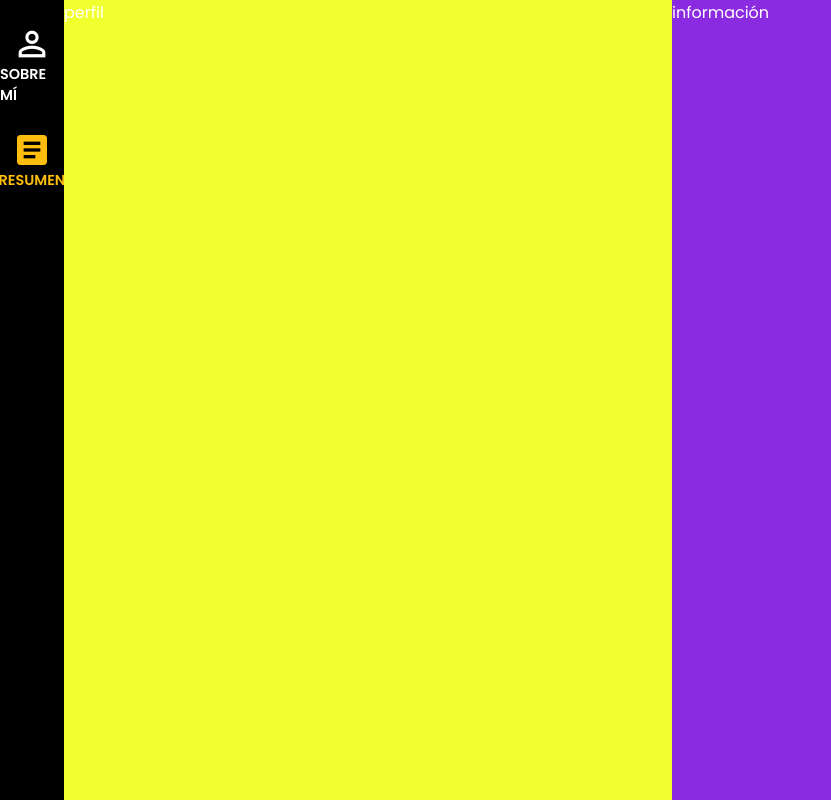
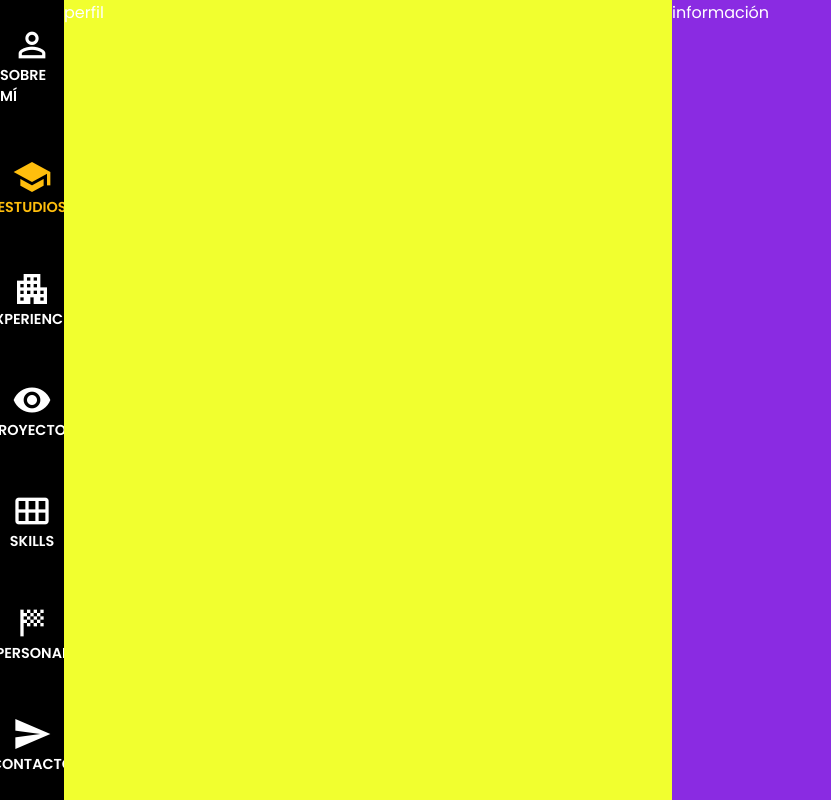
Before and after one commit to aramossanchez/pagina_personal_2, a Next.js app: page / in a window 1280 px wide. Shown: the whole page, without its empty margins (0-831 px from the left). Built offline with nearby package versions, Linux system fonts and the light colour scheme.

Commit message:
feat: menu navbar

```diff
--- a/components/menuNavBar/menuNavBar.component.jsx
+++ b/components/menuNavBar/menuNavBar.component.jsx
@@ -2,14 +2,34 @@ import style from './menuNavBar.module.scss';
 
 export default function MenuNavBarComponent() {
     return (
-        <section>
+        <section className={style.menu_navbar_container}>
             <div className={style.link}>
                 <span className="material-icons">person_outline</span>
                 <span>Sobre mí</span>
             </div>
             <div className={style.link_active}>
-                <span className="material-icons">article</span>
-                <span>Resumen</span>
+                <span className="material-icons">school</span>
+                <span>Estudios</span>
+            </div>
+            <div className={style.link}>
+                <span className="material-icons">apartment</span>
+                <span>Experiencia</span>
+            </div>
+            <div className={style.link}>
+                <span className="material-icons">visibility</span>
+                <span>Proyectos</span>
+            </div>
+            <div className={style.link}>
+                <span className="material-icons">calendar_view_month</span>
+                <span>Skills</span>
+            </div>
+            <div className={style.link}>
+                <span className="material-icons">sports_score</span>
+                <span>Personal</span>
+            </div>
+            <div className={style.link}>
+                <span className="material-icons">send</span>
+                <span>Contacto</span>
             </div>
         </section>
     )
--- a/components/menuNavBar/menuNavBar.module.scss
+++ b/components/menuNavBar/menuNavBar.module.scss
@@ -1,9 +1,12 @@
+.menu_navbar_container {
+    display: flex;
+    flex-direction: column;
+    justify-content: space-around;
     .link, .link_active {
         display: flex;
         flex-direction: column;
         align-items: center;
         justify-content: center;
-    margin: 1.5em 0;
         cursor: pointer;
         >span:first-child {
             font-size: 2.5em;
@@ -17,3 +20,4 @@
     .link_active {
         color: var(--primary_color);
     }
+}
```
Also changed, not shown: containers/index.container.tsx (renamed from containers/index.container.jsx). Lines whose indentation alone changed are shown as unchanged.
